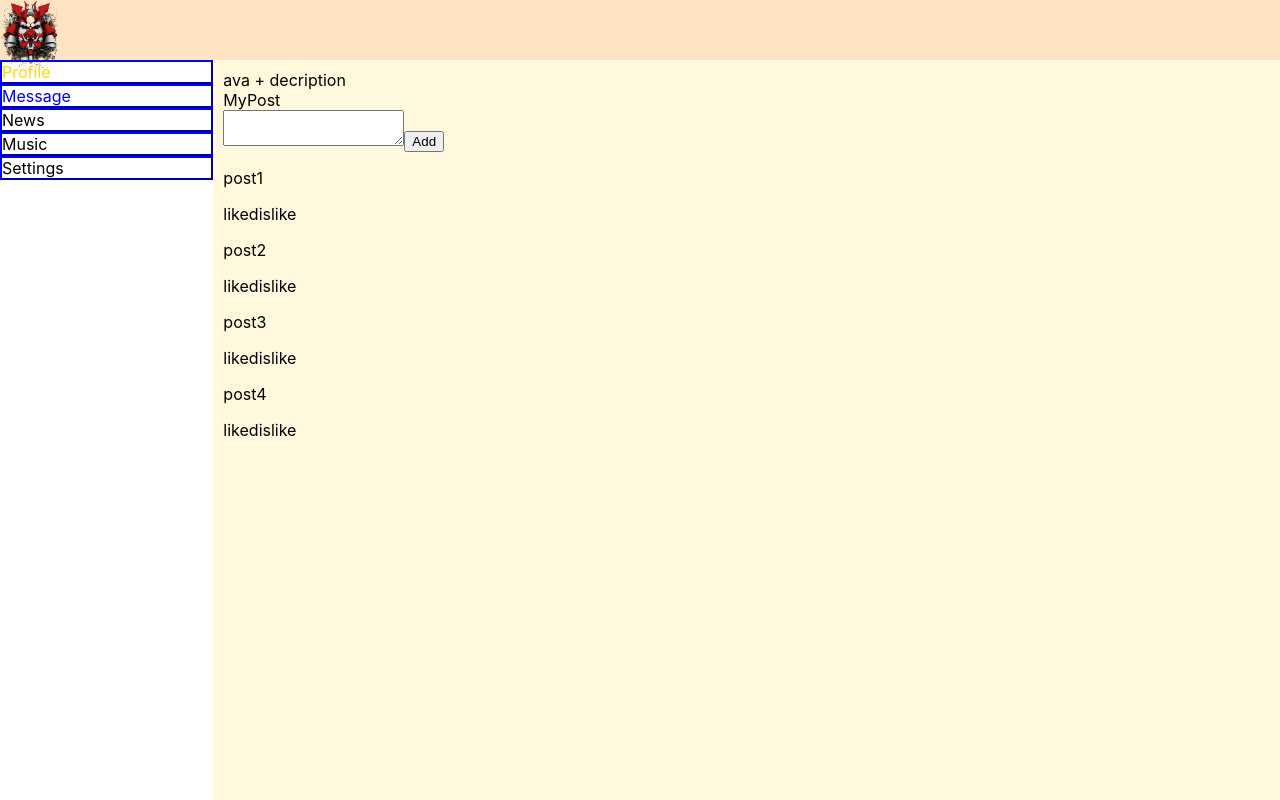
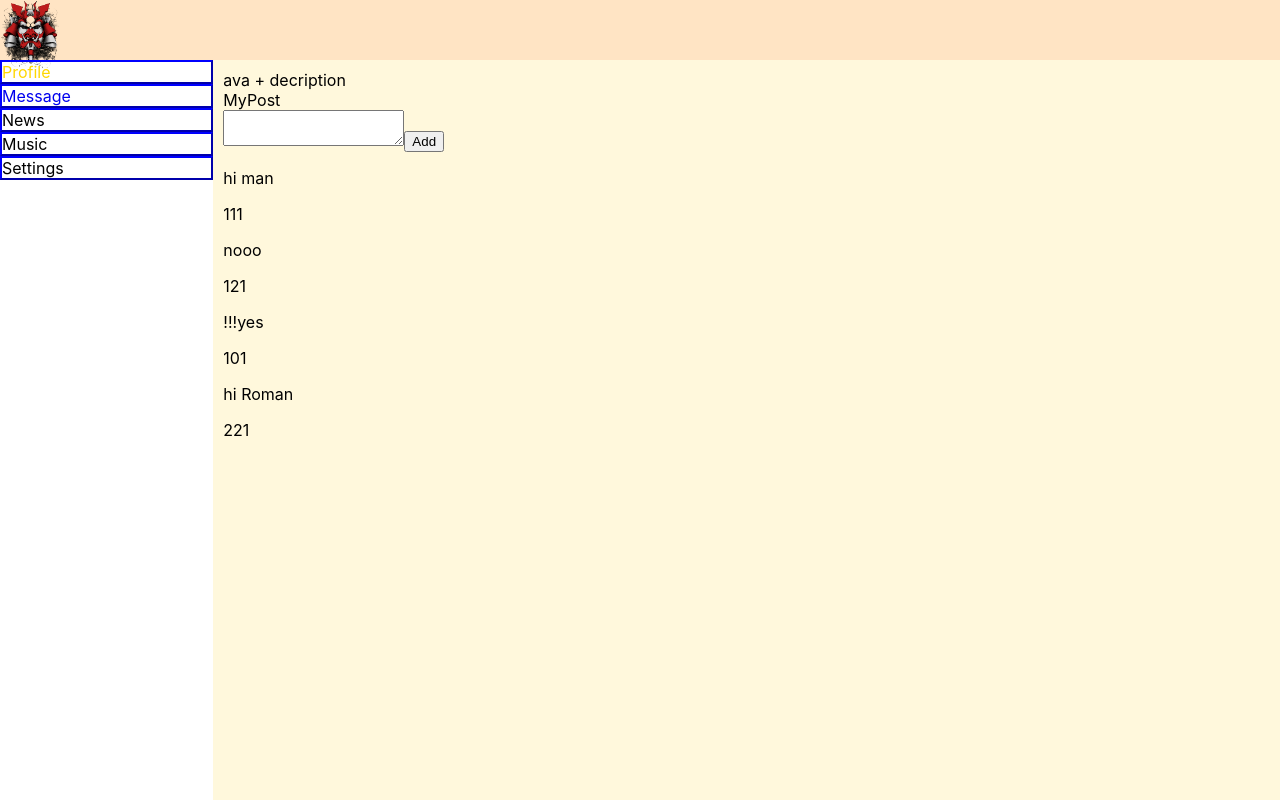
Before and after one commit to shinkar94/samurai-way-main, a React (Create React App) app: page /profile in a window 1280 px wide. Built offline with nearby package versions, Linux system fonts and the light colour scheme.

Commit message:
lesson 29

```diff
--- a/src/App.tsx
+++ b/src/App.tsx
@@ -5,17 +5,22 @@ import {Profile} from "./components/Profile/Profile";
 import {Dialogs} from "./components/Dialogs/Dialogs";
 import appSt from "./App.module.css"
 import {BrowserRouter, Route} from "react-router-dom";
+import {StateType} from "./redux/state";
 
 
-const App = () => {
+type AppType = {
+    state: StateType
+}
+
+const App:React.FC<AppType> = ({state}) => {
     return (
         <BrowserRouter>
             <div className={appSt.appWrapper}>
                 <Header/>
                 <Navbar/>
                 <div className={appSt.content}>
-                    <Route path='/dialogs' component={Dialogs}/>
-                    <Route path='/profile' component={Profile}/>
+                    <Route path='/dialogs' render={()=><Dialogs DialogsPage={state.DialogsPage}/>}/>
+                    <Route path='/profile' render={()=><Profile PostPage={state.PostPage}/>}/>
                 </div>
             </div>
         </BrowserRouter>
--- /dev/null
+++ b/src/components/Dialogs/DialogItem/DialogsItem.tsx
@@ -0,0 +1,13 @@
+import dlSt from '../Dialogs.module.css'
+import {NavLink} from "react-router-dom";
+
+type DialogType = {
+    id: number
+    name: string
+}
+export const DialogsItem:React.FC<DialogType> = ({id, name}) =>{
+    let path = "/dialogs/" + id
+    return(
+        <div className={dlSt.item} key={id}><NavLink to={path}> {name}</NavLink></div>
+    )
+}
--- a/src/components/Dialogs/Dialogs.tsx
+++ b/src/components/Dialogs/Dialogs.tsx
@@ -1,42 +1,29 @@
 import dlSt from './Dialogs.module.css'
-import {NavLink} from "react-router-dom";
 
-type DialogType = {
-    id:string
-    name: string
+import {MessageItem} from "./MessageItem/MessageItem";
+import {DialogsItem} from "./DialogItem/DialogsItem";
+import {DialogsPageType} from "../../redux/state";
+import React from "react";
+
+type DialogsType = {
+    DialogsPage: DialogsPageType
 }
 
-export const Dialog = (props:DialogType) =>{
-    let path = "/dialogs/" + props.id
-    return(
-        <div className={dlSt.item}><NavLink to={path}> {props.name}</NavLink></div>
-    )
-}
-type MessageType = {
-    message: string
-}
-export const Messag = (props:MessageType) =>{
-    return (
-        <div className="message">{props.message}</div>
-    )
-}
+export const Dialogs:React.FC<DialogsType> = ({DialogsPage}) =>{
 
-export const Dialogs = () =>{
+
+    let dialogsElements = DialogsPage.dialogsData.map(el =><DialogsItem key={el.id} id={el.id} name={el.name} />)
+    let messageElements = DialogsPage.messagesData.map(el =><MessageItem id={el.id} message={el.message} />)
+
     return(
         <div className={dlSt.dialogs}>
             <div className={dlSt.dialogs_title}><h3>Dialogs</h3></div>
             <div className={dlSt.dialogs_content}>
                 <div className={dlSt.dialogs_user_panel}>
-                    <Dialog id={"1"} name={"Roman"}/>
-                    <Dialog id={"2"} name={"Katy"}/>
-                    <Dialog id={"3"} name={"Tany"}/>
-                    <Dialog id={"4"} name={"Olga"}/>
+                    {dialogsElements}
                 </div>
                 <div className={dlSt.messages}>
-                    <Messag message={"hi"} />
-                    <Messag message={"how are you"} />
-                    <Messag message={"i'm fine"} />
-                    <Messag message={"and you"} />
+                    {messageElements}
                 </div>
             </div>
         </div>
--- /dev/null
+++ b/src/components/Dialogs/MessageItem/MessageItem.tsx
@@ -0,0 +1,14 @@
+
+
+
+type MessageItemType = {
+    id: number
+    message: string
+}
+
+
+export const MessageItem:React.FC<MessageItemType> = ({id, message}) =>{
+    return (
+        <div className="message" key={id}>{message}</div>
+    )
+}
--- a/src/components/Profile/MyPost/MyPost.tsx
+++ b/src/components/Profile/MyPost/MyPost.tsx
@@ -1,9 +1,23 @@
 import React from "react";
 import mpSt from "./MyPost.module.css";
 import {Posts} from "./Posts/Posts";
+import {PostsType} from "../../../redux/state";
 
+type MyPostType = {
+    postsData: PostsType[]
+}
 
-export const MyPost = () => {
+export const MyPost:React.FC<MyPostType> = ({postsData}) => {
+
+    let postsElements = postsData.map(el => {
+        return (
+            <Posts key={el.id}
+                   id={el.id}
+                   message={el.message}
+                   like={el.likeCount}
+                   dlike={el.dislikeCount}/>
+        )
+    })
     return (
         <div>
             MyPost
@@ -12,10 +26,7 @@ export const MyPost = () => {
                 <button>Add</button>
             </div>
             <div className={mpSt.posts}>
-                <Posts message={"post1"}/>
-                <Posts message={"post2"}/>
-                <Posts message={"post3"}/>
-                <Posts message={"post4"}/>
+                {postsElements}
             </div>
         </div>
     )
--- a/src/components/Profile/MyPost/Posts/Posts.tsx
+++ b/src/components/Profile/MyPost/Posts/Posts.tsx
@@ -2,15 +2,23 @@ import mpSt from "../MyPost.module.css";
 import React from "react";
 
 type PostType = {
+    id: number
     message: string
+    like: number
+    dlike: number
 }
 
-export const Posts: React.FC<PostType> = (props) =>{
+export const Posts: React.FC<PostType> = ({
+    id,
+    message,
+    like,
+    dlike
+}) =>{
     return(
         <div className={mpSt.item}>
-            <p>{props.message}</p>
-            <span>like</span>
-            <span>dislike</span>
+            <p>{message}</p>
+            <span>{like}</span>
+            <span>{dlike}</span>
         </div>
     )
 }
--- a/src/components/Profile/Profile.tsx
+++ b/src/components/Profile/Profile.tsx
@@ -2,13 +2,18 @@ import React from "react";
 import pSt from "./Profile.module.css"
 import {MyPost} from "./MyPost/MyPost";
 import {ProfileInfo} from "./ProfileInfo/ProfileInfo";
+import {PostPageType} from "../../redux/state";
 
-export const Profile = () =>{
+type ProfileType = {
+    PostPage: PostPageType
+}
+
+export const Profile:React.FC<ProfileType> = ({PostPage}) =>{
     return(
         <div>
             <div className={pSt.imageSamurai}></div>
             <ProfileInfo />
-            <MyPost />
+            <MyPost postsData={PostPage.postsData}/>
         </div>
     )
 }
--- a/src/index.tsx
+++ b/src/index.tsx
@@ -2,8 +2,13 @@ import React from 'react';
 import ReactDOM from 'react-dom';
 import './index.css';
 import App from './App';
+import {state} from "./redux/state";
+
+
+
+
 
 ReactDOM.render(
-    <App />,
+    <App state={state}/>,
   document.getElementById('root')
 );
--- /dev/null
+++ b/src/redux/state.ts
@@ -0,0 +1,52 @@
+export type StateType ={
+    DialogsPage: DialogsPageType
+    PostPage: PostPageType
+}
+export type DialogsPageType ={
+    dialogsData: DialogsType[]
+    messagesData: MessageType[]
+}
+export type PostPageType = {
+    postsData: PostsType[]
+}
+export type DialogsType = {
+    id: number
+    name: string
+}
+export type MessageType = {
+    id: number
+    message: string
+}
+export type PostsType = {
+    message: string
+    id: number
+    likeCount: number
+    dislikeCount: number
+}
+
+
+export const state:StateType = {
+    DialogsPage:{
+        dialogsData: [
+            {id:1, name:"Roman"},
+            {id:2, name:"Katy"},
+            {id:3, name:"Tany"},
+            {id:4, name:"Olga"},
+            {id:5, name:"Roman"}
+        ],
+        messagesData:[
+            {id: 1, message: "hi Roman"},
+            {id: 2, message: "hi Roman"},
+            {id: 3, message: "hi Roman"},
+            {id: 4, message: "hi Roman"}
+        ]
+    },
+    PostPage:{
+        postsData:[
+            {id: 1, message: "hi man", likeCount: 11, dislikeCount: 1},
+            {id: 2, message: "nooo", likeCount: 12, dislikeCount: 1},
+            {id: 3, message: "!!!yes", likeCount: 10, dislikeCount: 1},
+            {id: 4, message: "hi Roman", likeCount: 22, dislikeCount: 1}
+        ]
+    }
+}
```
